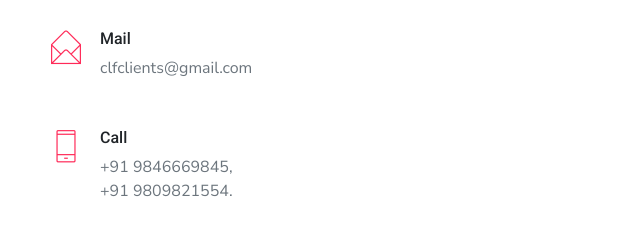
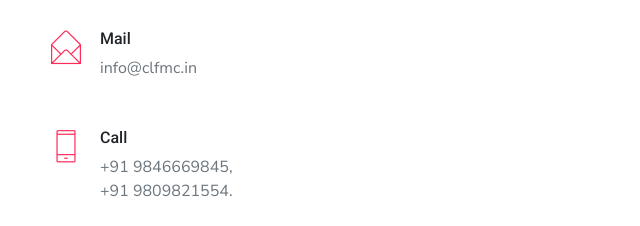
Before and after one commit to rohildevn/clf.github.io, a plain HTML site: page index.html in a window 1280 px wide. Shown: the part 2981-3207 px from the top of the page, 68-708 px from the left. Drawn offline with Linux system fonts and the light colour scheme.

Commit message:
Updated email id

```diff
--- a/index.html
+++ b/index.html
@@ -259,7 +259,7 @@
                                 </div>
                                 <div class="contact_detail">
                                     <h6 class="font-weight-bold">Mail</h6>
-                                    <p class="text-muted mb-0">clfclients@gmail.com</p>
+                                    <p class="text-muted mb-0">info@clfmc.in</p>
                                 </div>
                             </div>
 
```
